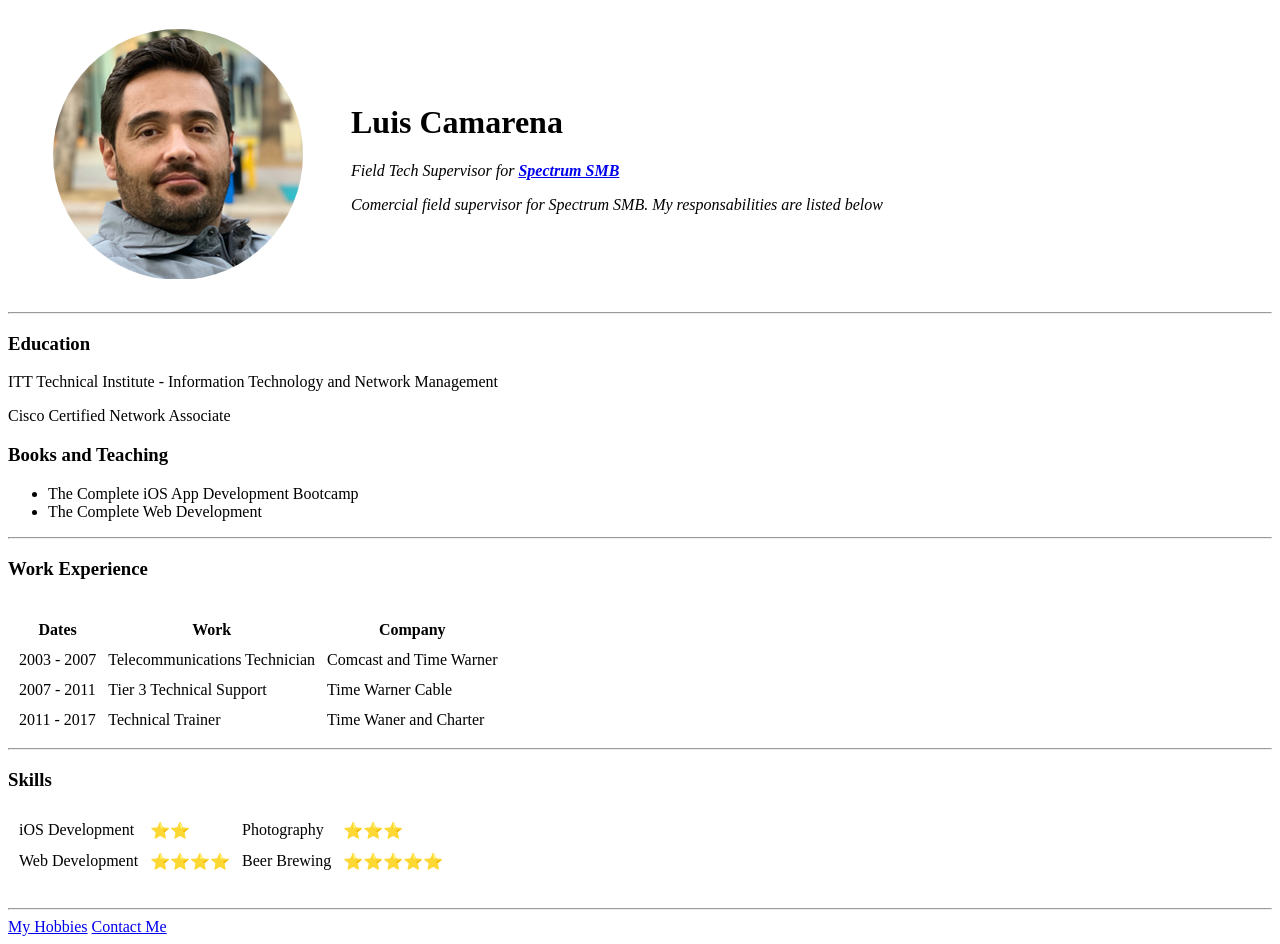
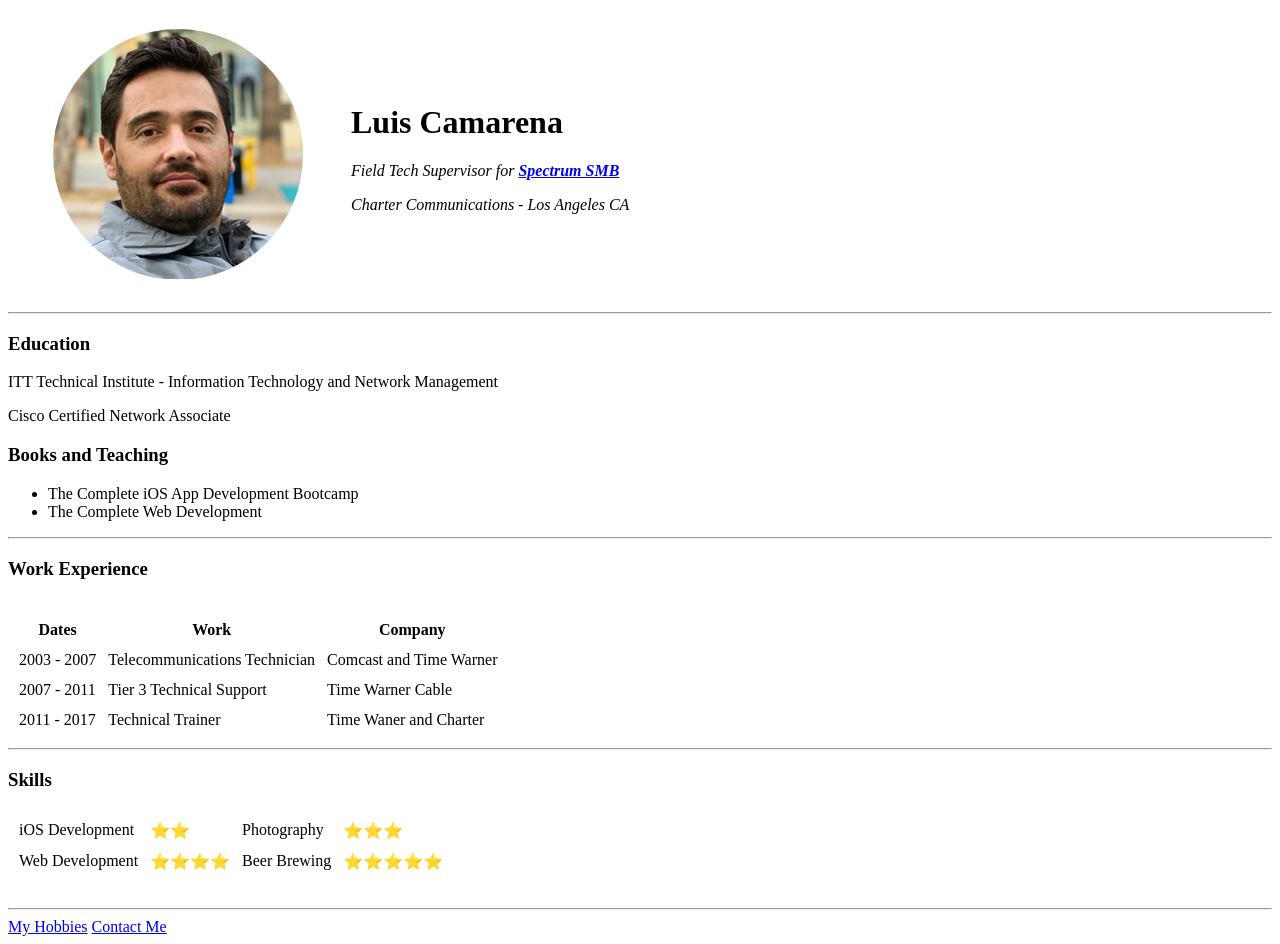
Before and after one commit to Luiscamarena1/cv, a plain HTML site: page index.html in a window 1280 px wide. Drawn offline with Linux system fonts and the light colour scheme.

Commit message:
remove repetitive info

```diff
--- a/index.html
+++ b/index.html
@@ -12,7 +12,7 @@
       <td>  <img src="images/luis2.png" " alt=" Luis Profile Picture"></td>
       <td>  <h1>Luis Camarena</h1>
         <p><em>Field Tech Supervisor for <strong><a href="https://business.spectrum.com/">Spectrum SMB</a></strong></em></p>
-        <p><em>Comercial field supervisor for Spectrum SMB. My responsabilities are listed below</em></p></td>
+        <p><em>Charter Communications - Los Angeles CA</em></p></td>
     </tr>
   </table>
 
```
